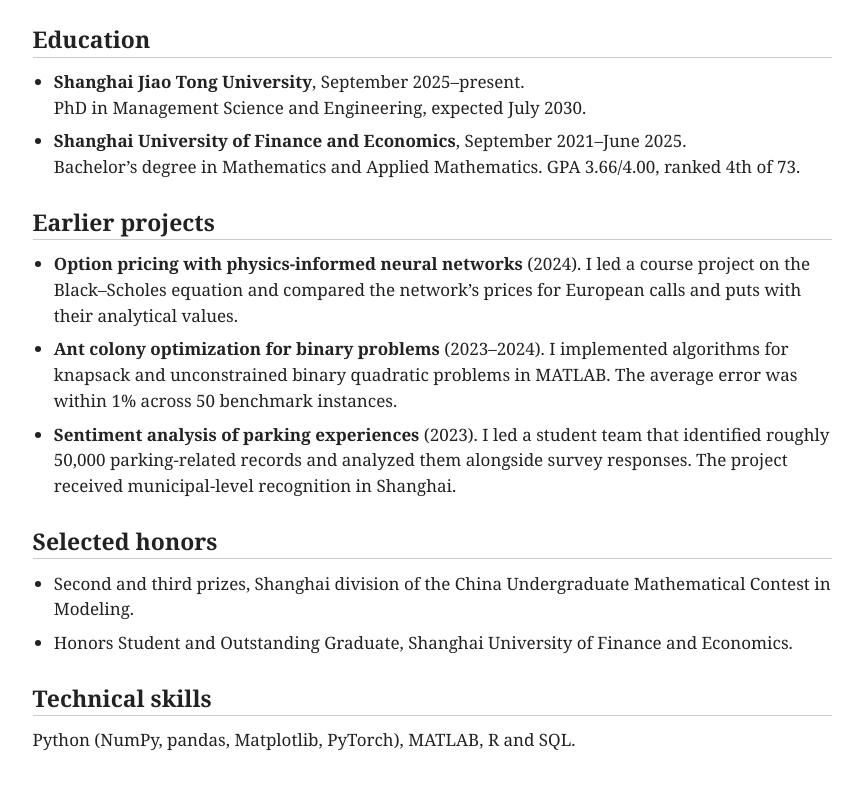
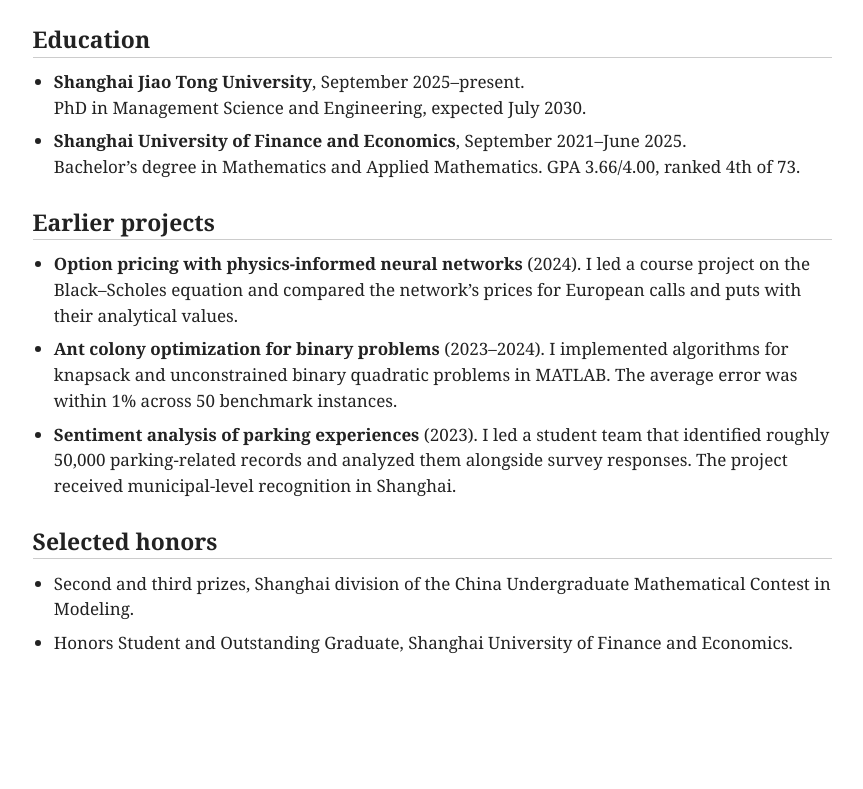
Before and after one commit to nikkilau/nikkilau.github.io, a plain HTML site: page index.html in a window 1280 px wide. Shown: the part 711-1500 px from the top of the page, without its empty margins (208-1071 px from the left). After the commit the page ends 1435 px from the top, so only its background shows below. Drawn offline with Linux system fonts and the light colour scheme.

Commit message:
Remove the technical skills section

```diff
--- a/index.html
+++ b/index.html
@@ -63,10 +63,6 @@
       </ul>
     </section>
 
-    <section>
-      <h2>Technical skills</h2>
-      <p>Python (NumPy, pandas, Matplotlib, PyTorch), MATLAB, R and SQL.</p>
-    </section>
   </main>
 </body>
 </html>
```
